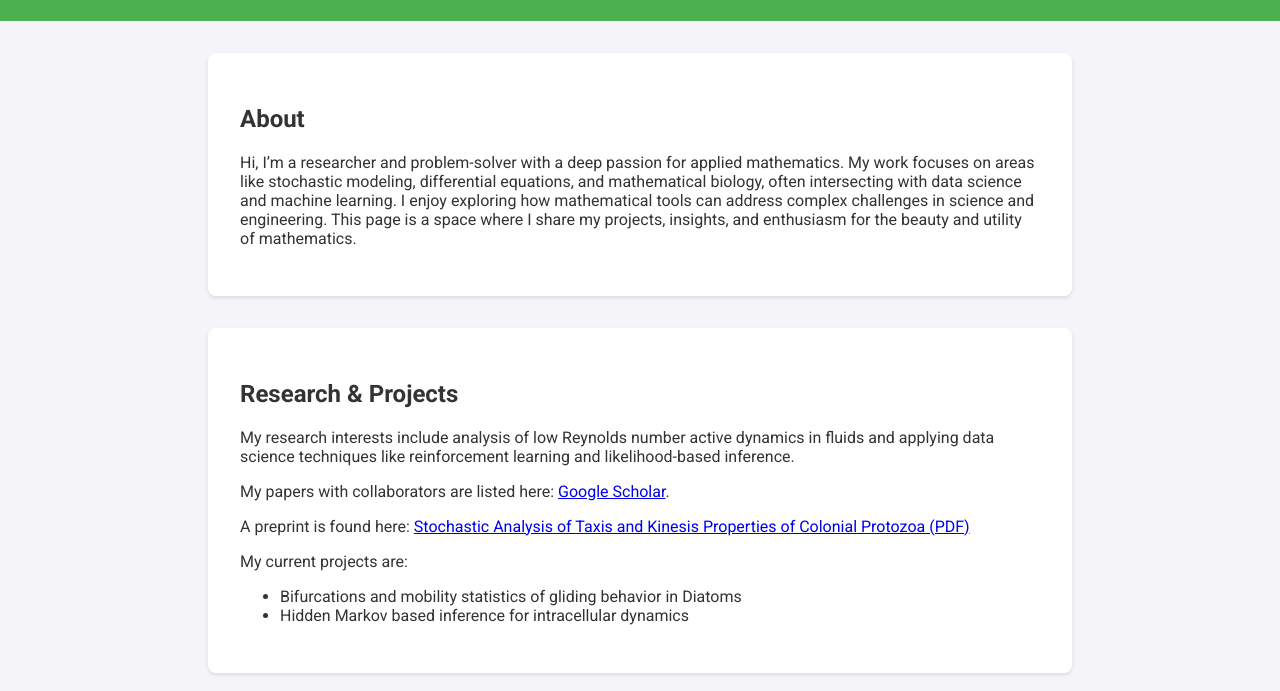
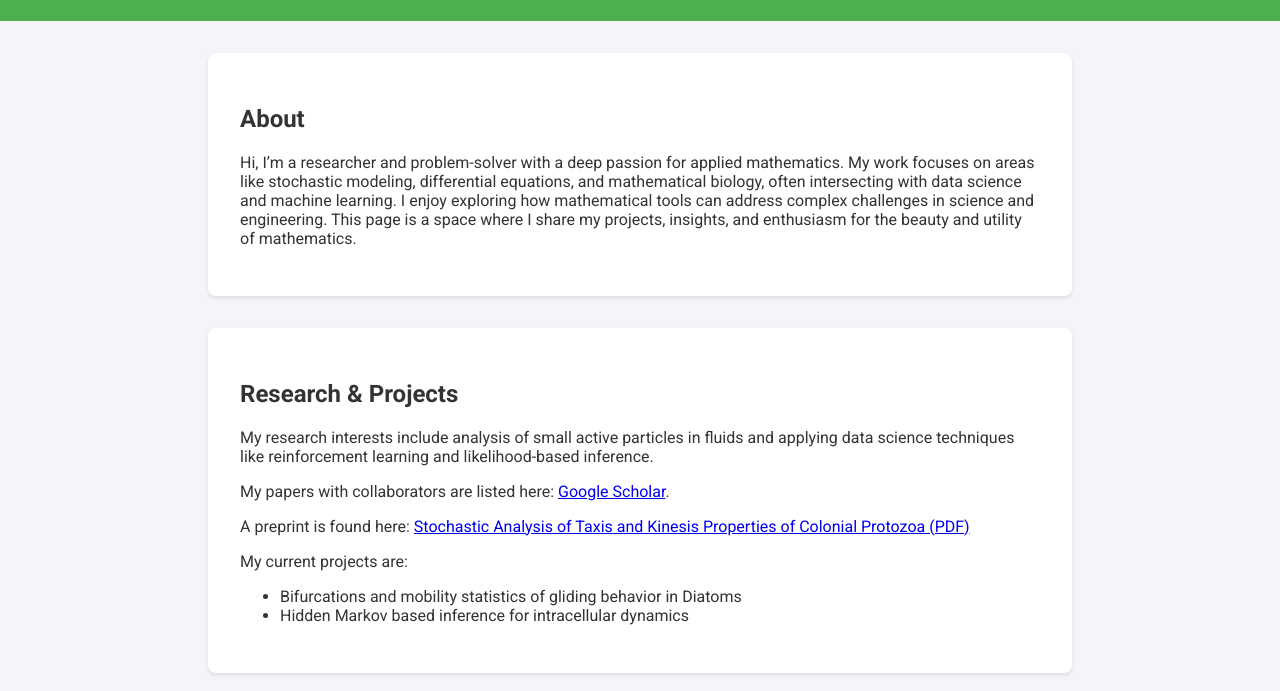
Before and after one commit to Yonatan55/yonatan55.github.io, a plain HTML site: page index.html in a window 1280 px wide. Shown: the part 109-800 px from the top of the page. Drawn offline with Linux system fonts and the light colour scheme.

Commit message:
Update index.html

```diff
--- a/index.html
+++ b/index.html
@@ -77,7 +77,7 @@
 
     <section id="research">
         <h2>Research & Projects</h2>
-        <p>My research interests include analysis of low Reynolds number active dynamics in fluids and applying data science techniques like reinforcement learning and likelihood-based inference.</p>
+        <p>My research interests include analysis of small active particles in fluids and applying data science techniques like reinforcement learning and likelihood-based inference.</p>
         <p>My papers with collaborators are listed here: <a href="https://scholar.google.com/citations?user=69mEr44AAAAJ&hl=en" target="_blank">Google Scholar</a>.</p>
 	 <p>A preprint is found here: <a href="https://github.com/Yonatan55/yashenafi/raw/main/Taxis_paper.pdf" target="_blank">Stochastic Analysis of Taxis and Kinesis Properties of Colonial Protozoa (PDF)</a></p>
 My current projects are:
```
